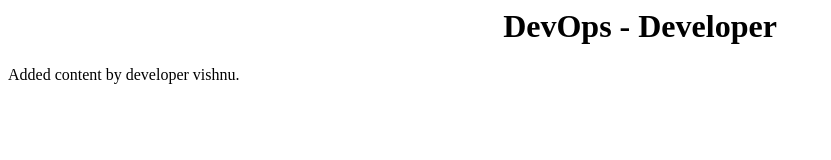
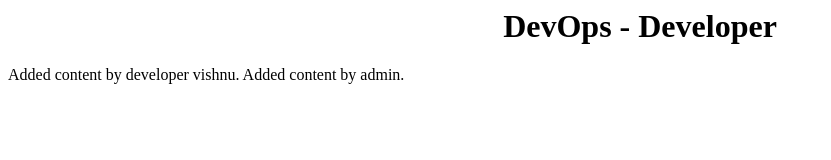
Before and after one commit to srivishnu-g/devops-assignment, a plain HTML site: page frontpage.html in a window 1280 px wide. Shown: the whole page, without its empty margins (0-831 px from the left). Drawn offline with Linux system fonts and the light colour scheme.

Commit message:
Updated the page by admin

```diff
--- a/frontpage.html
+++ b/frontpage.html
@@ -7,6 +7,7 @@
 		<div style='text-align:center'><h1>DevOps - Developer</h1></div>
 		<div>
 			Added content by developer vishnu.
+			Added content by admin.
 		</div>
 
 	</body>
```
